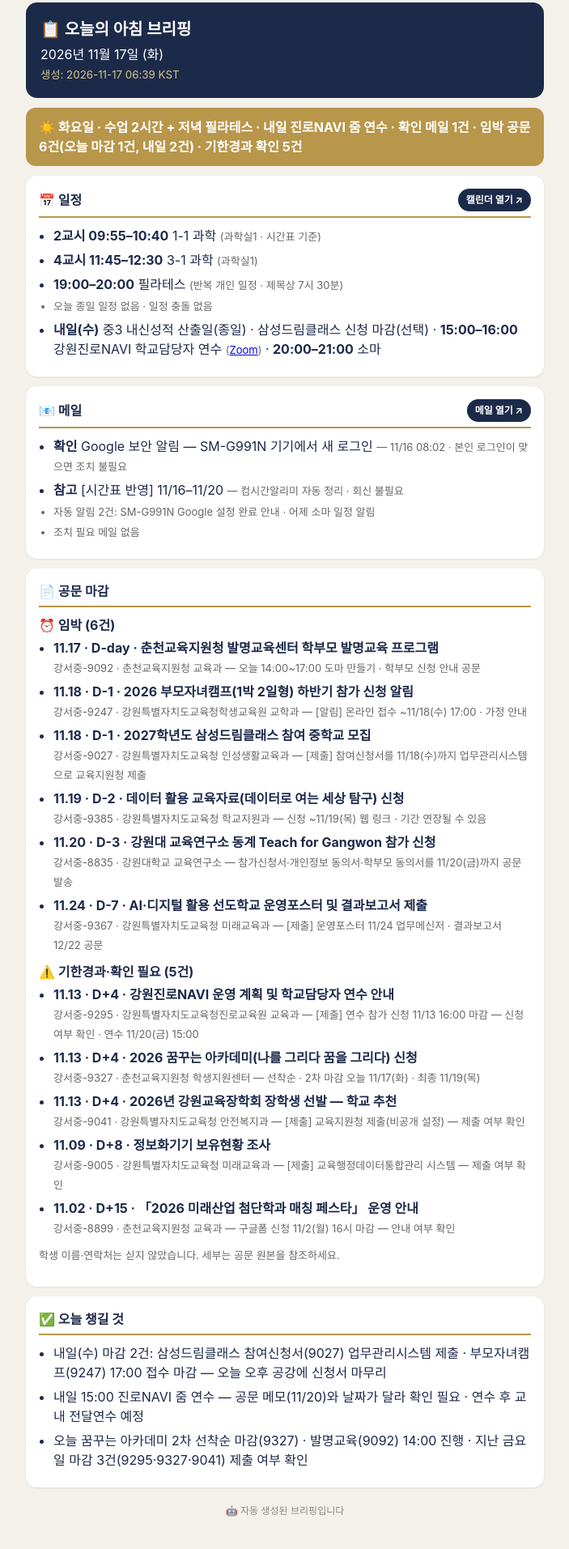
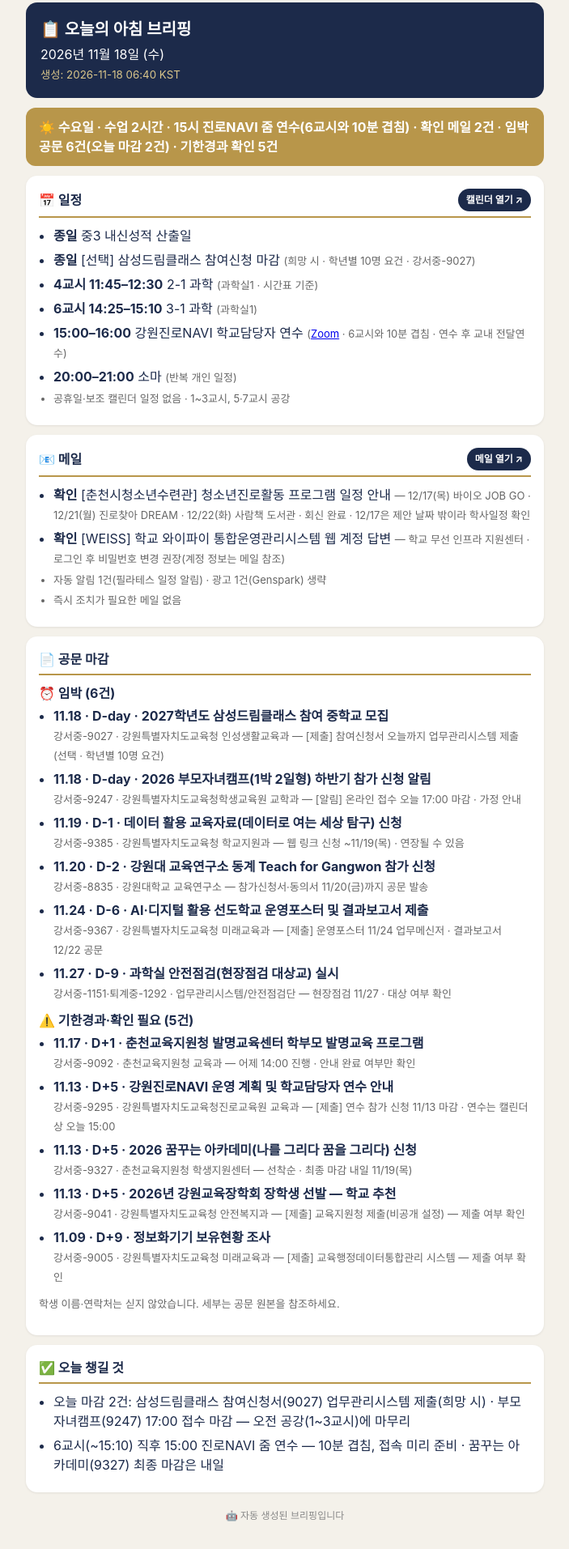
Before and after one commit to mswp96-del/morning-brief, a plain HTML site: page index.html in a window 1280 px wide. Shown: the part 13-1926 px from the top of the page at 81% size, without its empty margins (288-991 px from the left). Drawn offline with Linux system fonts and the light colour scheme.

Commit message:
Update brief 2026-11-18

```diff
--- a/index.html
+++ b/index.html
@@ -1,6 +1,6 @@
 <!doctype html>
 <html lang="ko"><head><meta charset="utf-8"><meta name="viewport" content="width=device-width,initial-scale=1">
-<title>아침 브리핑 2026-11-17</title>
+<title>아침 브리핑 2026-11-18</title>
 <style>
 body{margin:0;background:#f4f1ea;font-family:-apple-system,"Noto Sans KR",sans-serif;color:#1c2a4a;line-height:1.5}
 .wrap{max-width:640px;margin:0 auto;padding:16px}
@@ -14,39 +14,40 @@ ul{margin:0;padding-left:18px}li{margin-bottom:6px}
 .t{font-weight:700}.m{color:#666;font-size:13px}
 footer{text-align:center;color:#888;font-size:12px;padding:8px 0 16px}
 </style></head><body><div class="wrap">
-<header><h1>📋 오늘의 아침 브리핑</h1><div>2026년 11월 17일 (화)</div><small>생성: 2026-11-17 06:39 KST</small></header>
-<div class="banner">☀️ 화요일 · 수업 2시간 + 저녁 필라테스 · 내일 진로NAVI 줌 연수 · 확인 메일 1건 · 임박 공문 6건(오늘 마감 1건, 내일 2건) · 기한경과 확인 5건</div>
+<header><h1>📋 오늘의 아침 브리핑</h1><div>2026년 11월 18일 (수)</div><small>생성: 2026-11-18 06:40 KST</small></header>
+<div class="banner">☀️ 수요일 · 수업 2시간 · 15시 진로NAVI 줌 연수(6교시와 10분 겹침) · 확인 메일 2건 · 임박 공문 6건(오늘 마감 2건) · 기한경과 확인 5건</div>
 <div class="card"><h2><span>📅 일정</span><a class="open-btn" href="https://calendar.google.com/calendar/u/0/r" target="_blank" rel="noopener">캘린더 열기 ↗</a></h2><ul>
-<li><span class="t">2교시 09:55–10:40</span> 1-1 과학 <span class="m">(과학실1 · 시간표 기준)</span></li>
-<li><span class="t">4교시 11:45–12:30</span> 3-1 과학 <span class="m">(과학실1)</span></li>
-<li><span class="t">19:00–20:00</span> 필라테스 <span class="m">(반복 개인 일정 · 제목상 7시 30분)</span></li>
-<li class="m">오늘 종일 일정 없음 · 일정 충돌 없음</li>
-<li><span class="t">내일(수)</span> 중3 내신성적 산출일(종일) · 삼성드림클래스 신청 마감(선택) · <span class="t">15:00–16:00</span> 강원진로NAVI 학교담당자 연수 <span class="m">(<a href="https://zoom.us/j/99263881964?pwd=qPRRTjc8BfqrjeZLdbxdEXKlF9JhTi.1" target="_blank" rel="noopener">Zoom</a>)</span> · <span class="t">20:00–21:00</span> 소마</li></ul></div>
+<li><span class="t">종일</span> 중3 내신성적 산출일</li>
+<li><span class="t">종일</span> [선택] 삼성드림클래스 참여신청 마감 <span class="m">(희망 시 · 학년별 10명 요건 · 강서중-9027)</span></li>
+<li><span class="t">4교시 11:45–12:30</span> 2-1 과학 <span class="m">(과학실1 · 시간표 기준)</span></li>
+<li><span class="t">6교시 14:25–15:10</span> 3-1 과학 <span class="m">(과학실1)</span></li>
+<li><span class="t">15:00–16:00</span> 강원진로NAVI 학교담당자 연수 <span class="m">(<a href="https://zoom.us/j/99263881964?pwd=qPRRTjc8BfqrjeZLdbxdEXKlF9JhTi.1" target="_blank" rel="noopener">Zoom</a> · 6교시와 10분 겹침 · 연수 후 교내 전달연수)</span></li>
+<li><span class="t">20:00–21:00</span> 소마 <span class="m">(반복 개인 일정)</span></li>
+<li class="m">공휴일·보조 캘린더 일정 없음 · 1~3교시, 5·7교시 공강</li></ul></div>
 <div class="card"><h2><span>📧 메일</span><a class="open-btn" href="https://mail.google.com/mail/u/0/" target="_blank" rel="noopener">메일 열기 ↗</a></h2><ul>
-<li><span class="t">확인</span> Google 보안 알림 — SM-G991N 기기에서 새 로그인 <span class="m">— 11/16 08:02 · 본인 로그인이 맞으면 조치 불필요</span></li>
-<li><span class="t">참고</span> [시간표 반영] 11/16–11/20 <span class="m">— 컴시간알리미 자동 정리 · 회신 불필요</span></li>
-<li class="m">자동 알림 2건: SM-G991N Google 설정 완료 안내 · 어제 소마 일정 알림</li>
-<li class="m">조치 필요 메일 없음</li></ul></div>
+<li><span class="t">확인</span> [춘천시청소년수련관] 청소년진로활동 프로그램 일정 안내 <span class="m">— 12/17(목) 바이오 JOB GO · 12/21(월) 진로찾아 DREAM · 12/22(화) 사람책 도서관 · 회신 완료 · 12/17은 제안 날짜 밖이라 학사일정 확인</span></li>
+<li><span class="t">확인</span> [WEISS] 학교 와이파이 통합운영관리시스템 웹 계정 답변 <span class="m">— 학교 무선 인프라 지원센터 · 로그인 후 비밀번호 변경 권장(계정 정보는 메일 참조)</span></li>
+<li class="m">자동 알림 1건(필라테스 일정 알림) · 광고 1건(Genspark) 생략</li>
+<li class="m">즉시 조치가 필요한 메일 없음</li></ul></div>
 <div class="card"><h2><span>📄 공문 마감</span></h2>
 <div class="t" style="margin-bottom:4px">⏰ 임박 (6건)</div><ul>
-<li><span class="t">11.17 · D-day · 춘천교육지원청 발명교육센터 학부모 발명교육 프로그램</span><br><span class="m">강서중-9092 · 춘천교육지원청 교육과 — 오늘 14:00~17:00 도마 만들기 · 학부모 신청 안내 공문</span></li>
-<li><span class="t">11.18 · D-1 · 2026 부모자녀캠프(1박 2일형) 하반기 참가 신청 알림</span><br><span class="m">강서중-9247 · 강원특별자치도교육청학생교육원 교학과 — [알림] 온라인 접수 ~11/18(수) 17:00 · 가정 안내</span></li>
-<li><span class="t">11.18 · D-1 · 2027학년도 삼성드림클래스 참여 중학교 모집</span><br><span class="m">강서중-9027 · 강원특별자치도교육청 인성생활교육과 — [제출] 참여신청서를 11/18(수)까지 업무관리시스템으로 교육지원청 제출</span></li>
-<li><span class="t">11.19 · D-2 · 데이터 활용 교육자료(데이터로 여는 세상 탐구) 신청</span><br><span class="m">강서중-9385 · 강원특별자치도교육청 학교지원과 — 신청 ~11/19(목) 웹 링크 · 기간 연장될 수 있음</span></li>
-<li><span class="t">11.20 · D-3 · 강원대 교육연구소 동계 Teach for Gangwon 참가 신청</span><br><span class="m">강서중-8835 · 강원대학교 교육연구소 — 참가신청서·개인정보 동의서·학부모 동의서를 11/20(금)까지 공문 발송</span></li>
-<li><span class="t">11.24 · D-7 · AI·디지털 활용 선도학교 운영포스터 및 결과보고서 제출</span><br><span class="m">강서중-9367 · 강원특별자치도교육청 미래교육과 — [제출] 운영포스터 11/24 업무메신저 · 결과보고서 12/22 공문</span></li>
+<li><span class="t">11.18 · D-day · 2027학년도 삼성드림클래스 참여 중학교 모집</span><br><span class="m">강서중-9027 · 강원특별자치도교육청 인성생활교육과 — [제출] 참여신청서 오늘까지 업무관리시스템 제출(선택 · 학년별 10명 요건)</span></li>
+<li><span class="t">11.18 · D-day · 2026 부모자녀캠프(1박 2일형) 하반기 참가 신청 알림</span><br><span class="m">강서중-9247 · 강원특별자치도교육청학생교육원 교학과 — [알림] 온라인 접수 오늘 17:00 마감 · 가정 안내</span></li>
+<li><span class="t">11.19 · D-1 · 데이터 활용 교육자료(데이터로 여는 세상 탐구) 신청</span><br><span class="m">강서중-9385 · 강원특별자치도교육청 학교지원과 — 웹 링크 신청 ~11/19(목) · 연장될 수 있음</span></li>
+<li><span class="t">11.20 · D-2 · 강원대 교육연구소 동계 Teach for Gangwon 참가 신청</span><br><span class="m">강서중-8835 · 강원대학교 교육연구소 — 참가신청서·동의서 11/20(금)까지 공문 발송</span></li>
+<li><span class="t">11.24 · D-6 · AI·디지털 활용 선도학교 운영포스터 및 결과보고서 제출</span><br><span class="m">강서중-9367 · 강원특별자치도교육청 미래교육과 — [제출] 운영포스터 11/24 업무메신저 · 결과보고서 12/22 공문</span></li>
+<li><span class="t">11.27 · D-9 · 과학실 안전점검(현장점검 대상교) 실시</span><br><span class="m">강서중-1151·퇴계중-1292 · 업무관리시스템/안전점검단 — 현장점검 11/27 · 대상 여부 확인</span></li>
 </ul>
 <div class="t" style="margin:10px 0 4px">⚠️ 기한경과·확인 필요 (5건)</div><ul>
-<li><span class="t">11.13 · D+4 · 강원진로NAVI 운영 계획 및 학교담당자 연수 안내</span><br><span class="m">강서중-9295 · 강원특별자치도교육청진로교육원 교육과 — [제출] 연수 참가 신청 11/13 16:00 마감 — 신청 여부 확인 · 연수 11/20(금) 15:00</span></li>
-<li><span class="t">11.13 · D+4 · 2026 꿈꾸는 아카데미(나를 그리다 꿈을 그리다) 신청</span><br><span class="m">강서중-9327 · 춘천교육지원청 학생지원센터 — 선착순 · 2차 마감 오늘 11/17(화) · 최종 11/19(목)</span></li>
-<li><span class="t">11.13 · D+4 · 2026년 강원교육장학회 장학생 선발 — 학교 추천</span><br><span class="m">강서중-9041 · 강원특별자치도교육청 안전복지과 — [제출] 교육지원청 제출(비공개 설정) — 제출 여부 확인</span></li>
-<li><span class="t">11.09 · D+8 · 정보화기기 보유현황 조사</span><br><span class="m">강서중-9005 · 강원특별자치도교육청 미래교육과 — [제출] 교육행정데이터통합관리 시스템 — 제출 여부 확인</span></li>
-<li><span class="t">11.02 · D+15 · 「2026 미래산업 첨단학과 매칭 페스타」 운영 안내</span><br><span class="m">강서중-8899 · 춘천교육지원청 교육과 — 구글폼 신청 11/2(월) 16시 마감 — 안내 여부 확인</span></li>
+<li><span class="t">11.17 · D+1 · 춘천교육지원청 발명교육센터 학부모 발명교육 프로그램</span><br><span class="m">강서중-9092 · 춘천교육지원청 교육과 — 어제 14:00 진행 · 안내 완료 여부만 확인</span></li>
+<li><span class="t">11.13 · D+5 · 강원진로NAVI 운영 계획 및 학교담당자 연수 안내</span><br><span class="m">강서중-9295 · 강원특별자치도교육청진로교육원 교육과 — [제출] 연수 참가 신청 11/13 마감 · 연수는 캘린더상 오늘 15:00</span></li>
+<li><span class="t">11.13 · D+5 · 2026 꿈꾸는 아카데미(나를 그리다 꿈을 그리다) 신청</span><br><span class="m">강서중-9327 · 춘천교육지원청 학생지원센터 — 선착순 · 최종 마감 내일 11/19(목)</span></li>
+<li><span class="t">11.13 · D+5 · 2026년 강원교육장학회 장학생 선발 — 학교 추천</span><br><span class="m">강서중-9041 · 강원특별자치도교육청 안전복지과 — [제출] 교육지원청 제출(비공개 설정) — 제출 여부 확인</span></li>
+<li><span class="t">11.09 · D+9 · 정보화기기 보유현황 조사</span><br><span class="m">강서중-9005 · 강원특별자치도교육청 미래교육과 — [제출] 교육행정데이터통합관리 시스템 — 제출 여부 확인</span></li>
 </ul>
 <p class="m">학생 이름·연락처는 싣지 않았습니다. 세부는 공문 원본을 참조하세요.</p></div>
 <div class="card"><h2><span>✅ 오늘 챙길 것</span></h2><ul>
-<li>내일(수) 마감 2건: 삼성드림클래스 참여신청서(9027) 업무관리시스템 제출 · 부모자녀캠프(9247) 17:00 접수 마감 — 오늘 오후 공강에 신청서 마무리</li>
-<li>내일 15:00 진로NAVI 줌 연수 — 공문 메모(11/20)와 날짜가 달라 확인 필요 · 연수 후 교내 전달연수 예정</li>
-<li>오늘 꿈꾸는 아카데미 2차 선착순 마감(9327) · 발명교육(9092) 14:00 진행 · 지난 금요일 마감 3건(9295·9327·9041) 제출 여부 확인</li></ul></div>
+<li>오늘 마감 2건: 삼성드림클래스 참여신청서(9027) 업무관리시스템 제출(희망 시) · 부모자녀캠프(9247) 17:00 접수 마감 — 오전 공강(1~3교시)에 마무리</li>
+<li>6교시(~15:10) 직후 15:00 진로NAVI 줌 연수 — 10분 겹침, 접속 미리 준비 · 꿈꾸는 아카데미(9327) 최종 마감은 내일</li></ul></div>
 <footer>🤖 자동 생성된 브리핑입니다</footer>
 </div></body></html>
```
Also changed, not shown: diary/index.html (+28 -27 lines).
